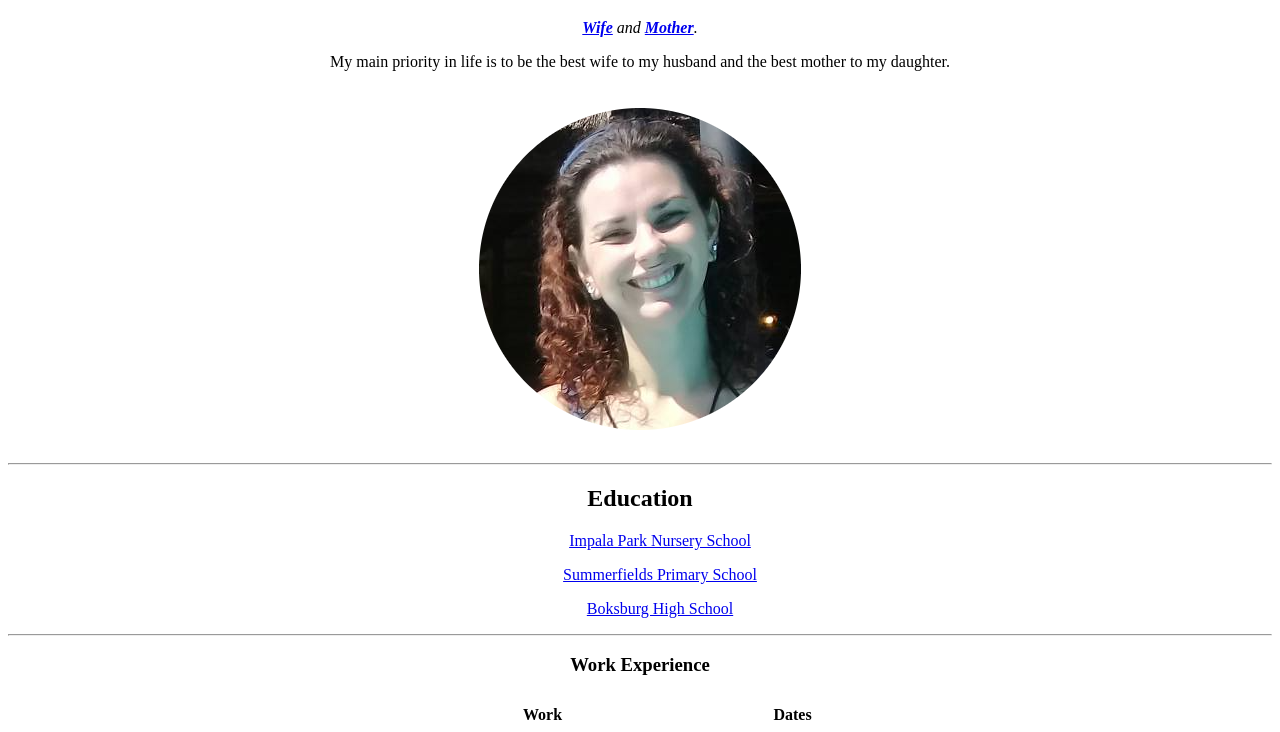
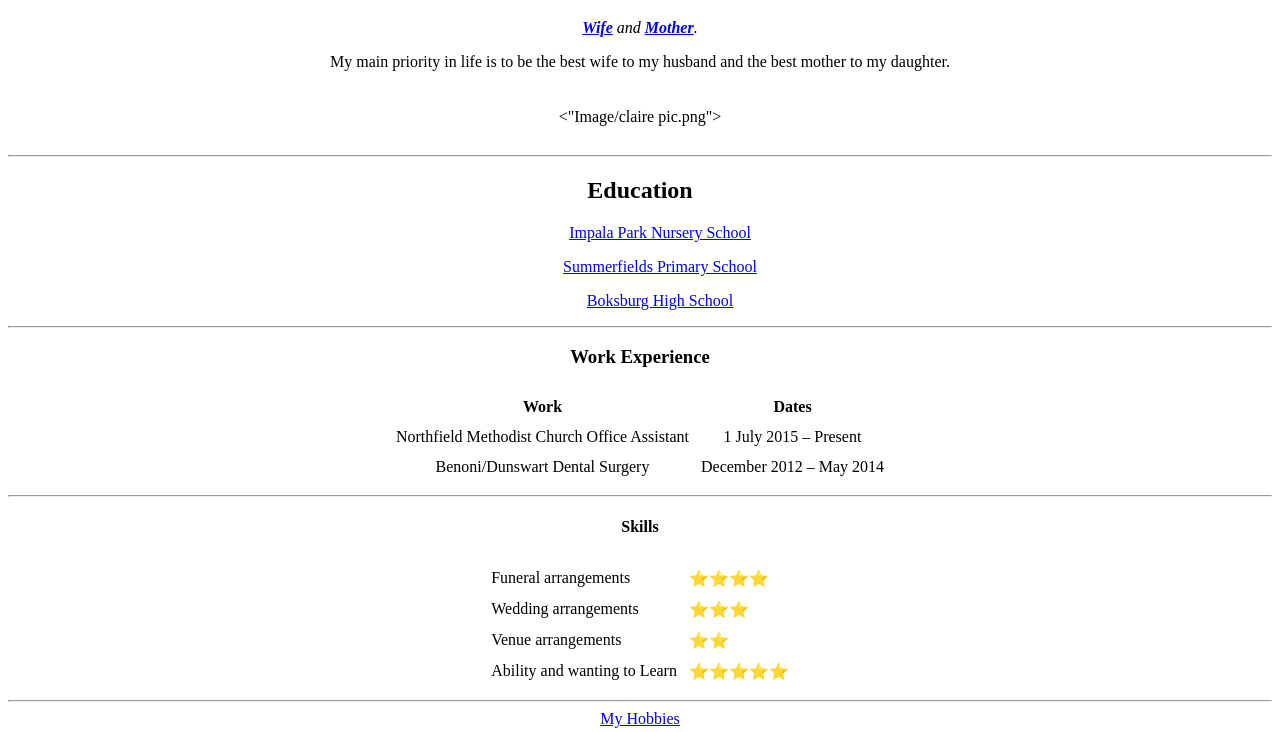
Before and after one commit to ClaireThomson/Newsletter-Signup, a plain HTML site: page index.html in a window 1280 px wide. Shown: the part 61-793 px from the top of the page. Drawn offline with Linux system fonts and the light colour scheme.

Commit message:
Update index.html

```diff
--- a/index.html
+++ b/index.html
@@ -10,7 +10,7 @@
   <body>
     <table cellspacing="20">
       <tr>
-        <td><img src="Image/claire pic.png">
+        <td><"Image/claire pic.png">
           </td>
           <h1>Claire Thomson</h1>
           <p><em><strong><a
```
